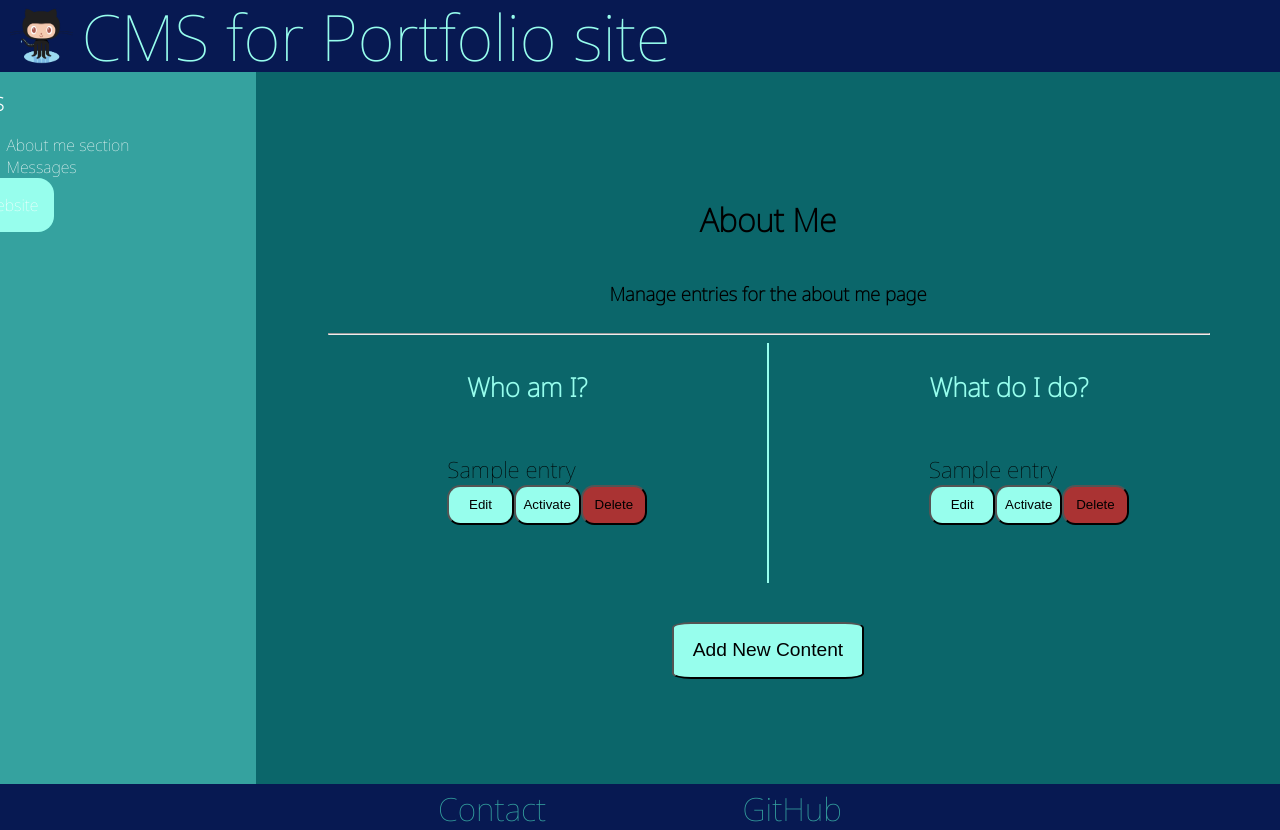
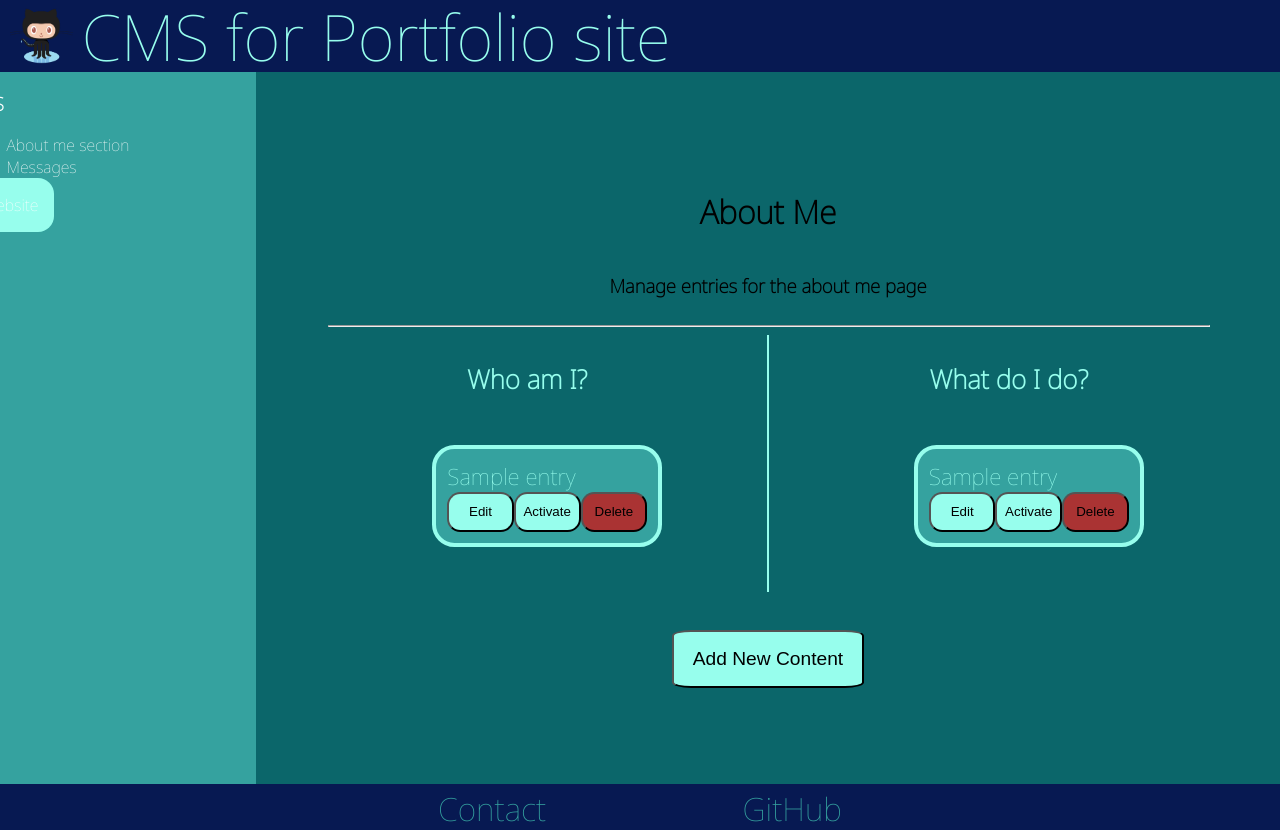
Before and after one commit to NTI-Webserverprogrammering-1-2324/projekt-1-portfolio-HardoMX, a Flask app: template templates/cms_about.html in a window 1280 px wide. Run offline with Flask 3, Linux system fonts and the light colour scheme; the template is opened without the code that fills it: most values are stand-ins (such as "Sample title", 1, 10 or a date in 2020).

Commit message:
Finish styling on CMS entries

```diff
--- a/static/css/cms.css
+++ b/static/css/cms.css
@@ -145,6 +145,16 @@ main {
     list-style-type: none;
 }
 
+.entry {
+    padding: 0.5em;
+    margin-bottom: 1em;
+
+    background-color: var(--Accent-1);
+    color: var(--Accent-2);
+
+    border: solid 0.2em var(--Accent-2);
+    border-radius: 1em;
+}
 .entry-control {
     display: flex;
 }
@@ -169,7 +179,7 @@ main {
 
     width: fit-content;
     height: fit-content;
-    padding: 1em 1em 1em 1em;
+    padding: 1em;
 
     background-color: #0000008F;
     color: var(--Accent-2);
@@ -221,7 +231,7 @@ main {
 
     width: fit-content;
     height: fit-content;
-    padding: 1em 1em 1em 1em;
+    padding: 1em;
 
     background-color: #0000008F;
     color: var(--Accent-2);
@@ -235,7 +245,7 @@ main {
 }
 
 .close {
-    padding: 0.5em 0.5em 0.5em 0.5em;
+    padding: 0.5em;
 
     height: 2em;
     width: 2em;
@@ -301,7 +311,7 @@ main {
     border: 0.2em solid var(--Accent-2);
     border-radius: 1em;
 
-    padding: 1em 1em 1em 1em;
+    padding: 1em;
     margin-bottom: 2em;
 }
 .name {
--- a/templates/cms_about.html
+++ b/templates/cms_about.html
@@ -16,7 +16,7 @@
             <h3>Who am I?</h3>
             <ul>
                 {% for entry in who_entries %}
-                <li class="who-entry">
+                <li class="who-entry entry">
                     {{ entry.title }}
                     <div class="entry-control">
                         <button class="edit" onclick="modal('who{{ (entry.id)|string() }}')">Edit</button>
@@ -76,7 +76,7 @@
             <h3>What do I do?</h3>
             <ul>
                 {% for entry in what_entries %}
-                <li class="what-entry">
+                <li class="what-entry entry">
                     {{ entry.title }}
                     <div class="entry-control">
                         <button class="edit" onclick="modal('what{{ (entry.id)|string() }}')">Edit</button>
```
